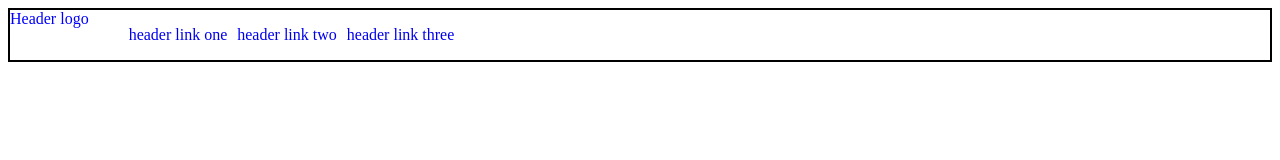
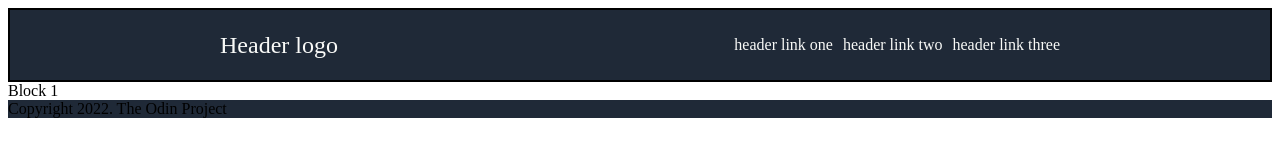
Before and after one commit to ahdrage/First-odin-project, a plain HTML site: page index.html in a window 1280 px wide. Drawn offline with Linux system fonts and the light colour scheme.

Commit message:
Styled header

```diff
--- a/index.html
+++ b/index.html
@@ -25,13 +25,14 @@
 
         </div>
         <div class="main">
+            Block 1
 
         </div>
 
 
 
         <div class="footer">
-
+            Copyright 2022. The Odin Project
         </div>
 
 
--- a/style.css
+++ b/style.css
@@ -1,17 +1,34 @@
 
+body {
+    display: flex;
+    flex-direction: column;
+    height: 100vh;
+
+}
 
 .header {
     display: flex;
-
+    background-color: #1F2937;
+    justify-content: space-between;
     border: solid 2px;
+    padding: 0 200px;
+    height: 70px;
 }
 
 .logo {
-    color:blue;
+    color: #f9faf8;
+    font-size: 24px;
+    display: flex;
+    align-items: center;
+    padding: 10px;
 }
 
 .menu {
-    justify-content: flex-end;
+    display: flex;
+    padding: 10px;
+    align-items: center;
+
+    color: #E5E7EB;
 
 }
 
@@ -25,8 +42,18 @@ ul {
     display: flex;
     gap: 10px;
     justify-content: flex-end;
+
 }
+
+
 
 a {
     text-decoration: none;
+    color: #f9faf8
+
 }
+
+.footer {
+    background-color: #1F2937;
+
+}
```
